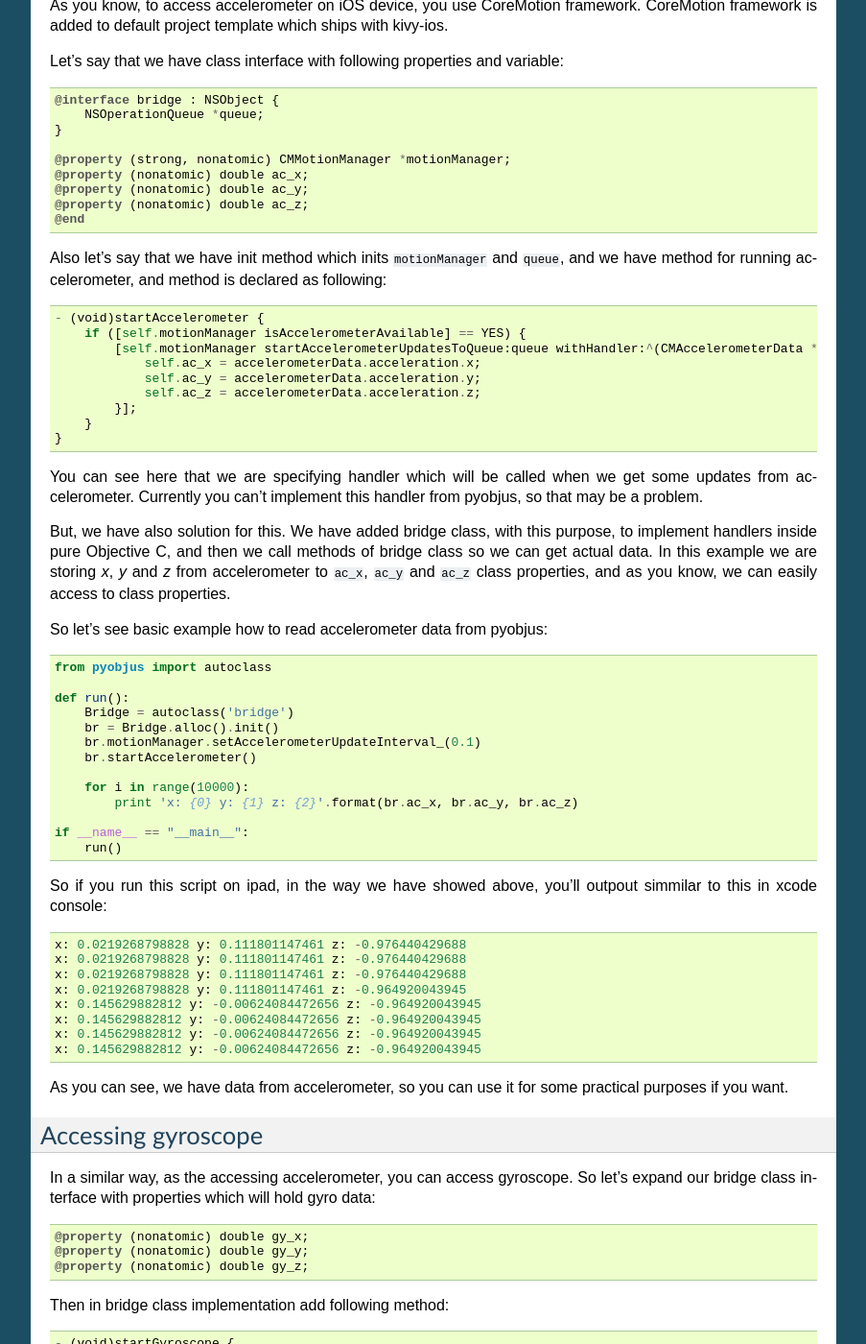
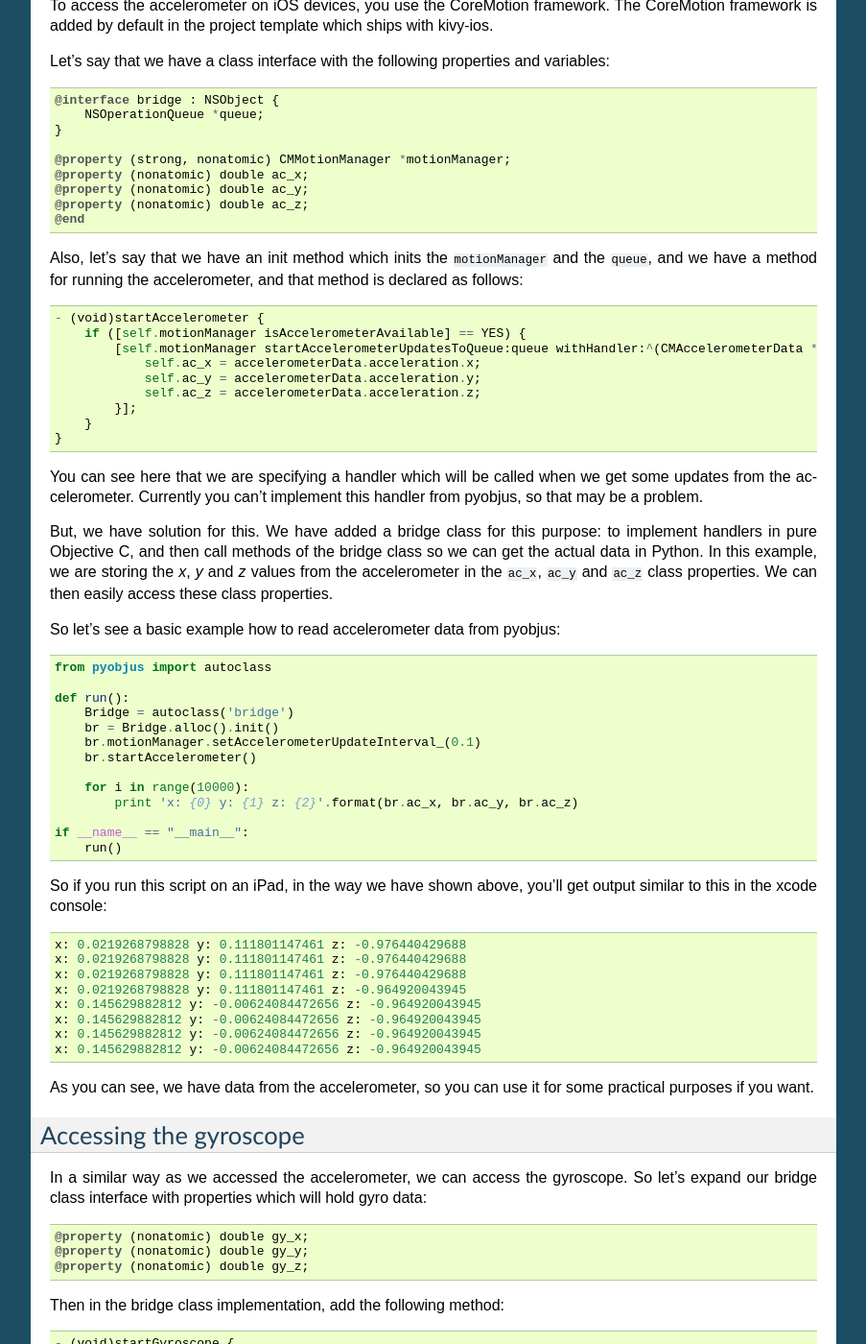
Before and after one commit to kivy/pyobjus, a Sphinx documentation site: the page built from docs/source/pyobjus_ios.rst, in a window 1280 px wide and 1400 px high, scrolled down 2605 px. Shown: the whole window at 96% size, without its empty margins (198-1101 px from the left). Built offline with Sphinx 7.4.7, drawn with Linux system fonts in a browser that asks for light colours; some of the changed text lies outside the part shown.

Commit message:
doc: Grammar tweaks

```diff
--- a/docs/source/pyobjus_ios.rst
+++ b/docs/source/pyobjus_ios.rst
@@ -126,12 +126,15 @@ This is screenshoot from my iPad.
    :align:   center
    :scale:   30%
 
-Accessing accelerometer
------------------------
+Accessing the accelerometer
+---------------------------
 
-As you know, to access accelerometer on iOS device, you use CoreMotion framework. CoreMotion framework is added to default project template which ships with kivy-ios.
+To access the accelerometer on iOS devices, you use the CoreMotion framework.
+The CoreMotion framework is added by default in the project template which
+ships with kivy-ios.
 
-Let's say that we have class interface with following properties and variable::
+Let's say that we have a class interface with the following properties and
+variables::
 
     @interface bridge : NSObject {
         NSOperationQueue *queue;
@@ -143,7 +146,9 @@ Let's say that we have class interface with following properties and variable::
     @property (nonatomic) double ac_z;
     @end
 
-Also let's say that we have init method which inits ``motionManager`` and ``queue``, and we have method for running accelerometer, and method is declared as following::
+Also, let's say that we have an init method which inits the ``motionManager``
+and the ``queue``, and we have a method for running the accelerometer, and
+that method is declared as follows::
 
     - (void)startAccelerometer {
         if ([self.motionManager isAccelerometerAvailable] == YES) {
@@ -155,12 +160,18 @@ Also let's say that we have init method which inits ``motionManager`` and ``queu
         }
     }
 
-You can see here that we are specifying handler which will be called when we get some updates from accelerometer. Currently you can't implement this handler from pyobjus, so that may be a problem.
+You can see here that we are specifying a handler which will be called when we
+get some updates from the accelerometer. Currently you can't implement this
+handler from pyobjus, so that may be a problem.
 
-But, we have also solution for this. We have added bridge class, with this purpose, to implement handlers inside pure Objective C, and then we call methods of bridge class so we can get actual data.
-In this example we are storing `x`, `y` and `z` from accelerometer to ``ac_x``, ``ac_y`` and ``ac_z`` class properties, and as you know, we can easily access to class properties.
+But, we have solution for this. We have added a bridge class for this purpose:
+to implement handlers in pure Objective C, and then call methods of the bridge
+class so we can get the actual data in Python. In this example, we are storing
+the `x`, `y` and `z` values from the accelerometer in the ``ac_x``, ``ac_y``
+and ``ac_z`` class properties. We can then easily access these class
+properties.
 
-So let's see basic example how to read accelerometer data from pyobjus::
+So let's see a basic example how to read accelerometer data from pyobjus::
 
     from pyobjus import autoclass
 
@@ -176,7 +187,8 @@ So let's see basic example how to read accelerometer data from pyobjus::
     if __name__ == "__main__":
         run()
 
-So if you run this script on ipad, in the way we have showed above, you'll outpout simmilar to this in xcode console::
+So if you run this script on an iPad, in the way we have shown above, you'll
+get output similar to this in the xcode console::
 
     x: 0.0219268798828 y: 0.111801147461 z: -0.976440429688
     x: 0.0219268798828 y: 0.111801147461 z: -0.976440429688
@@ -187,21 +199,23 @@ So if you run this script on ipad, in the way we have showed above, you'll outpo
     x: 0.145629882812 y: -0.00624084472656 z: -0.964920043945
     x: 0.145629882812 y: -0.00624084472656 z: -0.964920043945
 
-As you can see, we have data from accelerometer, so you can use it for some practical purposes if you want.
+As you can see, we have data from the accelerometer, so you can use it for some
+practical purposes if you want.
 
-Accessing gyroscope
--------------------
+Accessing the gyroscope
+-----------------------
 
-In a similar way, as the accessing accelerometer, you can access gyroscope. So let's expand our bridge class interface with properties which will hold gyro data::
+In a similar way as we accessed the accelerometer, we can access the gyroscope.
+So let's expand our bridge class interface with properties which will hold gyro
+data::
 
     @property (nonatomic) double gy_x;
     @property (nonatomic) double gy_y;
     @property (nonatomic) double gy_z;
 
-Then in bridge class implementation add following method::
+Then in the bridge class implementation, add the following method::
 
     - (void)startGyroscope {
-
         if ([self.motionManager isGyroAvailable] == YES) {
             [self.motionManager startGyroUpdatesToQueue:queue withHandler:^(CMGyroData *gyroData, NSError *error) {
                 self.gy_x = gyroData.rotationRate.x;
@@ -226,7 +240,7 @@ I suppose that this method is known to you, because is very similar as the metho
     if __name__ == "__main__":
         run()
 
-You will output simmilar to this::
+You will get output similar to this::
 
     x: 0.019542276079 y: 0.0267431973505 z: 0.00300590992237
     x: 0.019542276079 y: 0.0267431973505 z: 0.00300590992237
@@ -242,18 +256,19 @@ You will output simmilar to this::
     x: 0.0183009766949 y: 0.0170807162834 z: -0.00339499775763
     x: 0.0183009766949 y: 0.0170807162834 z: -0.00339499775763
 
-So now you can use gyro data in you python kivy application.
+So now you can use gyro data in your Python kivy application.
 
-Accessing magnetometer
-----------------------
+Accessing the magnetometer
+--------------------------
 
-I suppose that you can guess that this will be almost identical as those two previous. Let's add two new properties to interface of bridge class::
+You can probably guess that this will be almost identical to the previous two
+examples. Let's add two new properties to the interface of the bridge class::
 
     @property (nonatomic) double mg_x;
     @property (nonatomic) double mg_y;
     @property (nonatomic) double mg_z;
 
-And add following method to bridge class::
+And then add the following method to the bridge class::
 
     - (void)startMagnetometer {
         if (self.motionManager.magnetometerAvailable) {
@@ -265,7 +280,8 @@ And add following method to bridge class::
         }
     }
 
-Now we can use the methods above from pyobjus to get data from magnetometer::
+Now we can use the methods above from pyobjus to get the data from the
+magnetometer::
 
     from pyobjus import autoclass
 
@@ -281,7 +297,7 @@ Now we can use the methods above from pyobjus to get data from magnetometer::
         run()
 
 
-You will get outpout similar to this::
+You will get output similar to this::
 
     x: 29.109375 y: -46.694519043 z: -27.4476470947
     x: 29.109375 y: -46.694519043 z: -27.4476470947
@@ -297,16 +313,22 @@ You will get outpout similar to this::
     x: 27.4921875 y: -48.3046875 z: -27.4476470947
     x: 27.4921875 y: -47.2312469482 z: -28.5679626
 
-You can add additional bridge methods to your pyobjus iOS app, just change content of `bridge.m/.h` files, or add completely new files and classes to your xcode project, and after that you can consume them with pyobjus, on the already known way.
+You can add additional bridge methods to your pyobjus iOS app by changing the
+content of the `bridge.m/.h` files, or by adding completely new files and
+classes to your xcode project. After that, you can consume them with pyobjus
+using the methods illustrated above.
 
 Pyobjus-ball example
 --------------------
 
-We made simple example of using accelerometer to control ball on screen. Also, with this example you can set you screen brightness using kivy slider.
+We've made a simple example using the accelerometer to control a ball on
+screen. In addition, with this example, you can set you screen brightness
+using a kivy slider.
 
-I won't explain details about kivy language or kivy itself, you can find excellent examples and docs on official kivy site.
+We won't go into the details of the kivy language or kivy itself as you can
+find excellent examples and docs on the official kivy site.
 
-So, here is the code of ``main.py`` file::
+So, here is the code of the ``main.py`` file::
 
     from random import random
     from kivy.app import App
```
